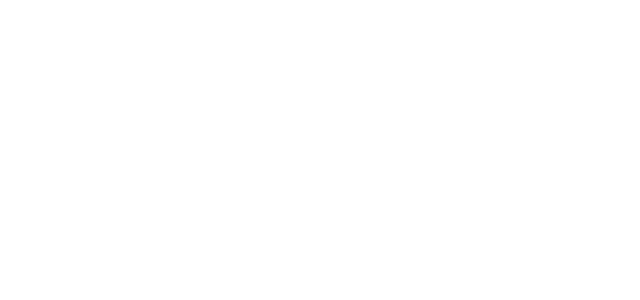
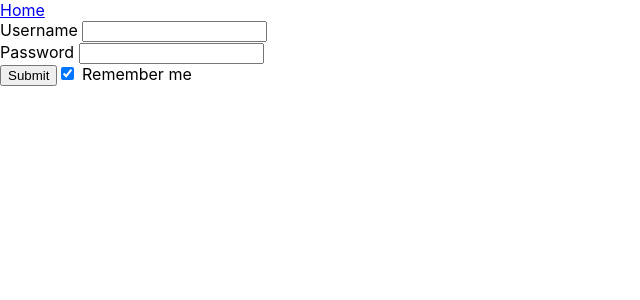
Before and after one commit to Crypto-Advisor/eduhire-app, a React (Create React App) app in the folder view/: page /login in a window 1280 px wide. Shown: the top 300 px of the page, without its empty margins (0-640 px from the left). Built offline with nearby package versions, Linux system fonts and the light colour scheme.

Commit message:
frontend setup complete, working on implementation

```diff
--- a/view/src/App.js
+++ b/view/src/App.js
@@ -2,7 +2,7 @@ import React from 'react';
 import { BrowserRouter as Router, Routes, Route} from 'react-router-dom';
 import './App.css';
 import Home from './pages/home'
-import Login from './pages/login'
+import LoginPage from './pages/login-page'
 import Apply from './pages/apply'
 import Applicants from './pages/applicants'
 
@@ -12,7 +12,7 @@ function App() {
 
       <Routes>
         <Route exact path ='/' element={<Home />} />
-        <Route path ='login' element={<Login />} />
+        <Route path ='login' element={<LoginPage />} />
         <Route path ='apply' element={<Apply />} />
         <Route path ='applicants' element={<Applicants />} />
       </Routes>
--- /dev/null
+++ b/view/src/components/application-creator/ApplicationCreator.js
@@ -0,0 +1,33 @@
+import React, { useEffect, useState } from 'react';
+import { useSelector } from 'react-redux';
+import { Link } from "react-router-dom";
+
+import './styles.css';
+
+const ApplicationCreator = () =>{
+
+    const handleSubmit = (event) =>{
+        event.preventDefault();
+
+    }
+
+    return(
+        <div className='application-creator'>
+            <form onSubmit={handleSubmit}>
+                <div className='input-container'>
+                <label for="resq">Research Question</label>
+                <textarea id="resq" name="research-question"
+                    placeholder='30 minute research question'></textarea>
+                </div>
+                <div className='input-container'>
+                <label for="projq">Project Outline</label>
+                <textarea id="projq" name="project-question"
+                    placeholder='1 hour project'></textarea>
+                <input type="submit"/>
+                </div>
+            </form>
+        </div>
+    )
+}
+
+export default ApplicationCreator;
--- a/view/src/components/application-list/ApplicationList.js
+++ b/view/src/components/application-list/ApplicationList.js
@@ -1,11 +1,13 @@
 import React, { useEffect, useState } from 'react';
 import { useSelector } from 'react-redux';
+import { Link } from "react-router-dom";
 
 import './styles.css';
 
 const ApplicationList = () =>{
     return(
         <div className='application-list-container'>
+            <Link to="/">Home</Link>
 
         </div>
     )
--- a/view/src/components/job-application/JobApplication.js
+++ b/view/src/components/job-application/JobApplication.js
@@ -1,11 +1,15 @@
 import React, { useEffect, useState } from 'react';
 import { useSelector } from 'react-redux';
+import { Link } from "react-router-dom";
 
 import './styles.css';
 
 const JobApplication = () =>{
     return(
         <div className='job-application-container'>
+            <Link to="/">Home</Link>
+
+
 
         </div>
     )
--- a/view/src/components/job-list/JobList.js
+++ b/view/src/components/job-list/JobList.js
@@ -1,11 +1,13 @@
 import React, { useEffect, useState } from 'react';
 import { useSelector } from 'react-redux';
+import { Link } from "react-router-dom";
 
 import './styles.css';
 
 const JobList = () =>{
     return(
         <div className='job-list-container'>
+            <Link to="/">Home</Link>
 
         </div>
     )
--- a/view/src/components/login/Login.js
+++ b/view/src/components/login/Login.js
@@ -1,22 +1,54 @@
 import React, { useEffect, useState } from 'react';
 import { useSelector } from 'react-redux';
+import { Link } from "react-router-dom";
 
 import './styles.css';
 
 const Login = () =>{
+
+    const [errorMessages, setErrorMessages] = useState({});
+    const [isSubmitted, setIsSubmitted] = useState(false);
+
+    const errors = {
+        uname: "invalid username",
+        pass: "invalid password"
+    };
+
+    const handleSubmit = (event) =>{
+        event.preventDefault();
+
+        var { uname, pass } = document.forms[0];
+
+        console.log(uname.value +  " " + pass.value);
+
+    }
+
+
+    const renderErrorMessage = (name) =>{
+        name === errorMessages.name && (
+            <div className="error">{errorMessages.message}</div>
+        );
+    }
+
     return(
         <div className='login-container'>
-            <form>
-                <label for="username">Username</label>
-                <input type="text" placeholder="Enter Username" name="username" required></input>
+            <Link to="/">Home</Link>
 
-                <label for="password">Password</label>
-                <input type="password" placeholder="Enter Password" name="password" required></input>
-
-                <button type="submit">Login</button>
-                <label>
-                    <input type="checkbox" checked="checked" name="remember"> Remember me</input>
-                </label>
+            <form onSubmit={handleSubmit}>
+                <div className="input-container">
+                    <label>Username </label>
+                    <input type="text" name="uname" required />
+                    {renderErrorMessage("uname")}
+                </div>
+                <div className="input-container">
+                    <label>Password </label>
+                    <input type="password" name="pass" required />
+                    {renderErrorMessage("pass")}
+                </div>
+                <div className="button-container">
+                    <input type="submit" />
+                    <input type="checkbox" checked="checked" name="remember"/> Remember me
+                </div>
             </form>
         </div>
     )
--- a/view/src/pages/applicants.js
+++ b/view/src/pages/applicants.js
@@ -0,0 +1,12 @@
+import { Link } from "react-router-dom";
+import ApplicationList from "../components/application-list/ApplicationList"
+import ApplicationCreator from "../components/application-creator/ApplicationCreator";
+
+export default function Apply(){
+    return(
+        <div className="login-container">
+            <ApplicationList />
+            <ApplicationCreator />
+        </div>
+    );
+}
--- a/view/src/pages/apply.js
+++ b/view/src/pages/apply.js
@@ -0,0 +1,11 @@
+import { Link } from "react-router-dom";
+import JobApplication from "../components/job-application/JobApplication"
+
+
+export default function Apply(){
+    return(
+        <div className="login-container">
+            <JobApplication />
+        </div>
+    );
+}
--- a/view/src/pages/home.js
+++ b/view/src/pages/home.js
@@ -5,6 +5,8 @@ export default function Home(){
     return(
         <div className="home-container">
             <Link to="/login">Login</Link>
+            <Link to="/apply">Apply</Link>
+            <Link to="/applicants">Applicants</Link>
         </div>
     );
 }
--- a/view/src/pages/login.js
+++ b/view/src/pages/login-page.js
@@ -1,10 +1,11 @@
 import { Link } from "react-router-dom";
+import Login from "../components/login/Login"
 
 
-export default function Home(){
+export default function LoginPage(){
     return(
         <div className="login-container">
-
+            <Login />
         </div>
     );
 }
```
Also changed, not shown: view/public/manifest.json, view/src/components/application-creator/styles.css (added).
